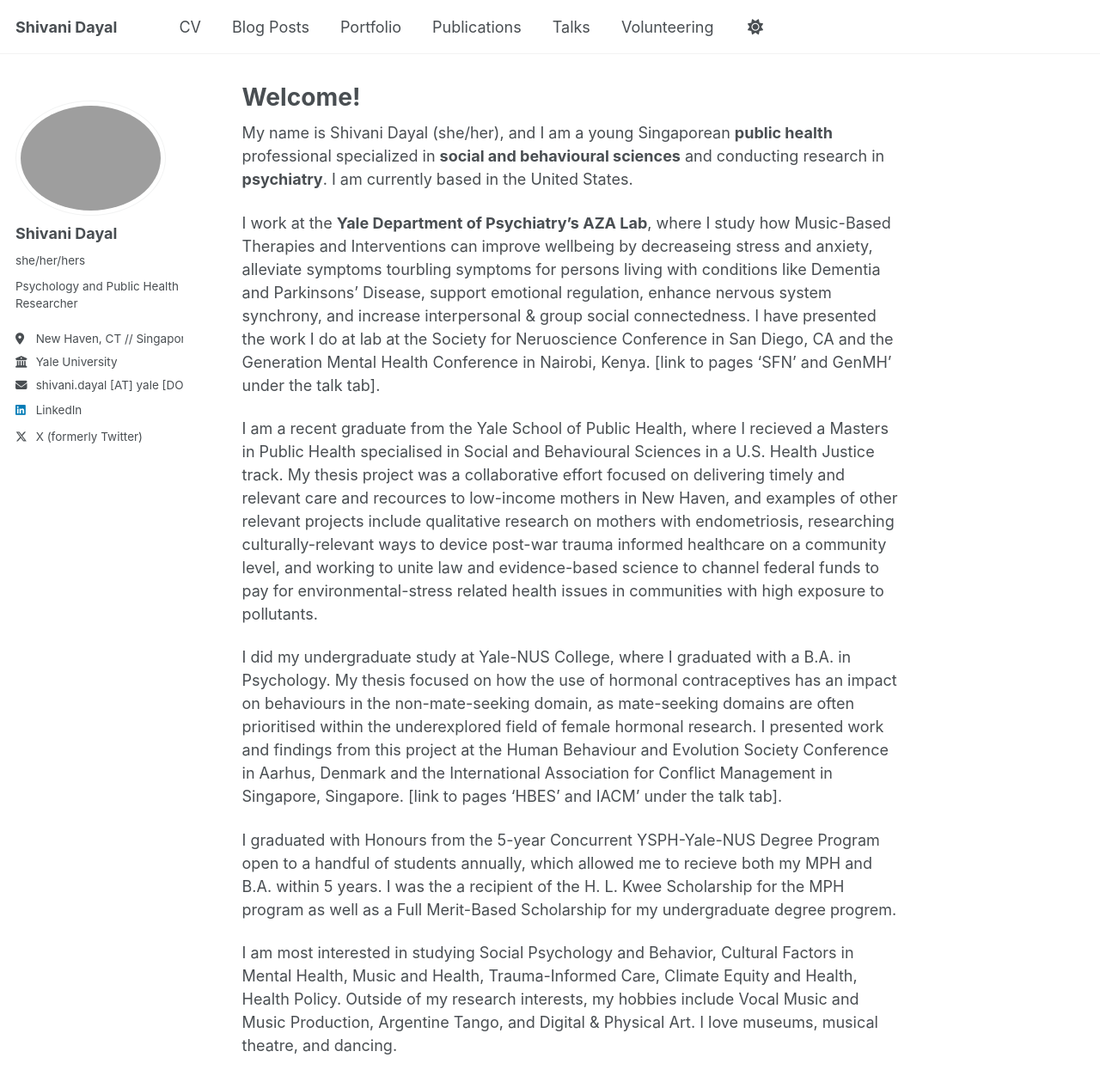
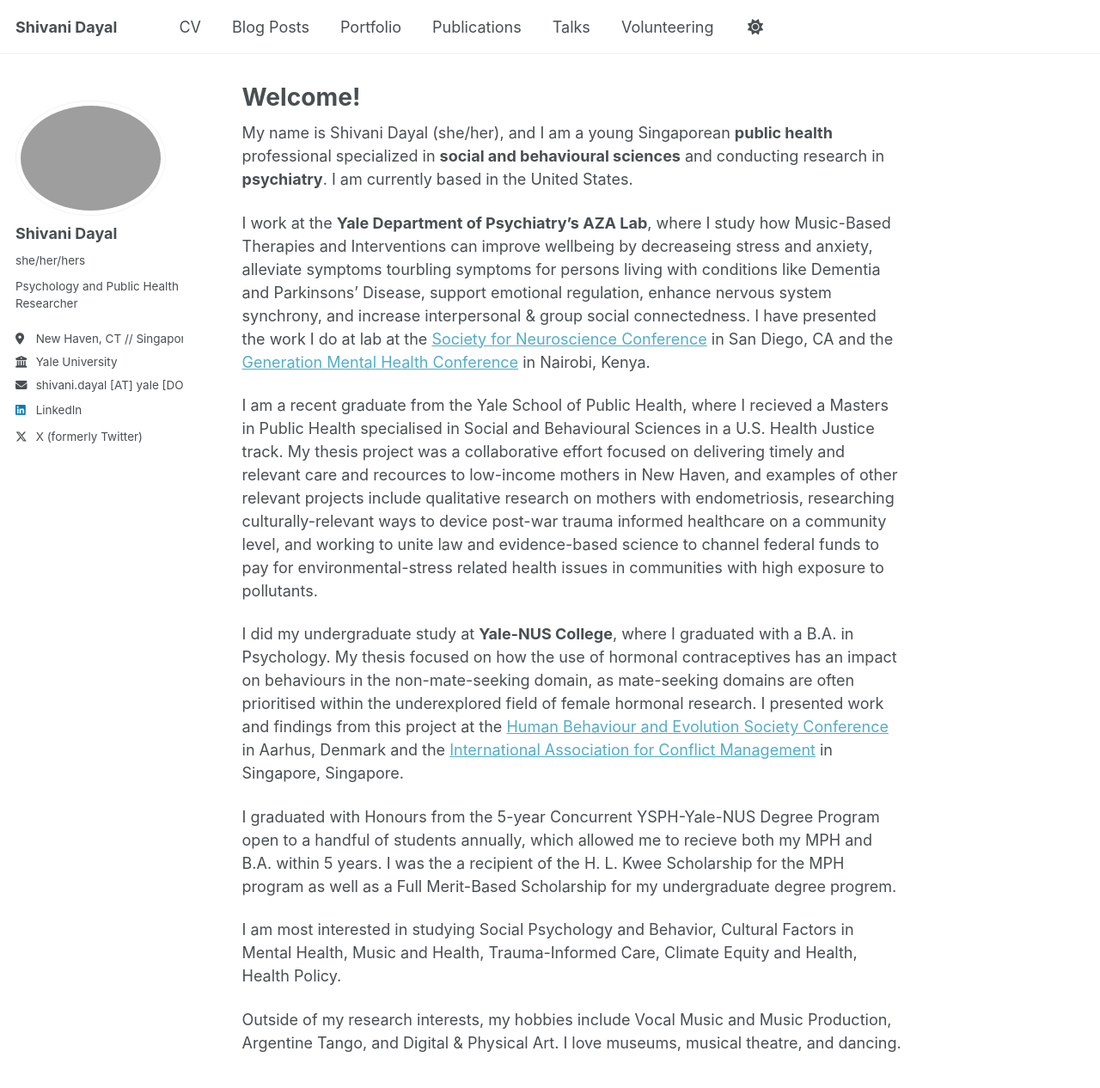
Before and after one commit to sdayal21/sdayal21.github.io, a Jekyll site: the page built from _pages/about.md, in a window 1280 px wide and 1400 px high. Shown: the top 1266 px of the window at 86% size. Built offline with Jekyll 4.4.1, drawn with Linux system fonts in a browser that asks for light colours; a script that is not in the unit is left out.

Commit message:
adding hyperlinks

```diff
--- a/_pages/about.md
+++ b/_pages/about.md
@@ -8,13 +8,14 @@ redirect_from:
 ---
 My name is Shivani Dayal (she/her), and I am a young Singaporean **public health** professional specialized in **social and behavioural sciences** and conducting research in **psychiatry**. I am currently based in the United States.
 
-I work at the **Yale Department of Psychiatry’s AZA Lab**, where I study how Music-Based Therapies and Interventions can improve wellbeing by decreaseing stress and anxiety, alleviate symptoms tourbling symptoms for persons living with conditions like Dementia and Parkinsons’ Disease, support emotional regulation, enhance nervous system synchrony, and increase interpersonal & group social connectedness. I have presented the work I do at lab at the Society for Neruoscience Conference in San Diego, CA and the Generation Mental Health Conference in Nairobi, Kenya. [link to pages ‘SFN’ and GenMH’ under the talk tab].
+I work at the **Yale Department of Psychiatry’s AZA Lab**, where I study how Music-Based Therapies and Interventions can improve wellbeing by decreaseing stress and anxiety, alleviate symptoms tourbling symptoms for persons living with conditions like Dementia and Parkinsons’ Disease, support emotional regulation, enhance nervous system synchrony, and increase interpersonal & group social connectedness. I have presented the work I do at lab at the [Society for Neuroscience Conference](/talks/sfn2025) in San Diego, CA and the [Generation Mental Health Conference](/talks/genmh2025) in Nairobi, Kenya.
 
 I am a recent graduate from the Yale School of Public Health, where I recieved a Masters in Public Health specialised in Social and Behavioural Sciences in a U.S. Health Justice track. My thesis project was a collaborative effort focused on delivering timely and relevant care and recources to low-income mothers in New Haven, and examples of other relevant projects include qualitative research on mothers with endometriosis, researching culturally-relevant ways to device post-war trauma informed healthcare on a community level, and working to unite law and evidence-based science to channel federal funds to pay for environmental-stress related health issues in communities with high exposure to pollutants.
 
-I did my undergraduate study at Yale-NUS College, where I graduated with a B.A. in Psychology. My thesis focused on how the use of hormonal contraceptives has an impact on behaviours in the non-mate-seeking domain, as mate-seeking domains are often prioritised within the underexplored field of female hormonal research. I presented work and findings from this project at the Human Behaviour and Evolution Society Conference in Aarhus, Denmark and the International Association for Conflict Management in Singapore, Singapore. [link to pages ‘HBES’ and IACM’ under the talk tab].
+I did my undergraduate study at **Yale-NUS College**, where I graduated with a B.A. in Psychology. My thesis focused on how the use of hormonal contraceptives has an impact on behaviours in the non-mate-seeking domain, as mate-seeking domains are often prioritised within the underexplored field of female hormonal research. I presented work and findings from this project at the [Human Behaviour and Evolution Society Conference](/talks/hbes2024) in Aarhus, Denmark and the [International Association for Conflict Management](/talks/iacm2024) in Singapore, Singapore.
 
 I graduated with Honours from the 5-year Concurrent YSPH-Yale-NUS Degree Program open to a handful of students annually, which allowed me to recieve both my MPH and B.A. within 5 years. I was the a recipient of the H. L. Kwee Scholarship for the MPH program as well as a Full Merit-Based Scholarship for my undergraduate degree progrem.
 
 I am most interested in studying Social Psychology and Behavior, Cultural Factors in Mental Health, Music and Health, Trauma-Informed Care, Climate Equity and Health, Health Policy.
+
 Outside of my research interests, my hobbies include Vocal Music and Music Production, Argentine Tango, and Digital & Physical Art. I love museums, musical theatre, and dancing.
```
